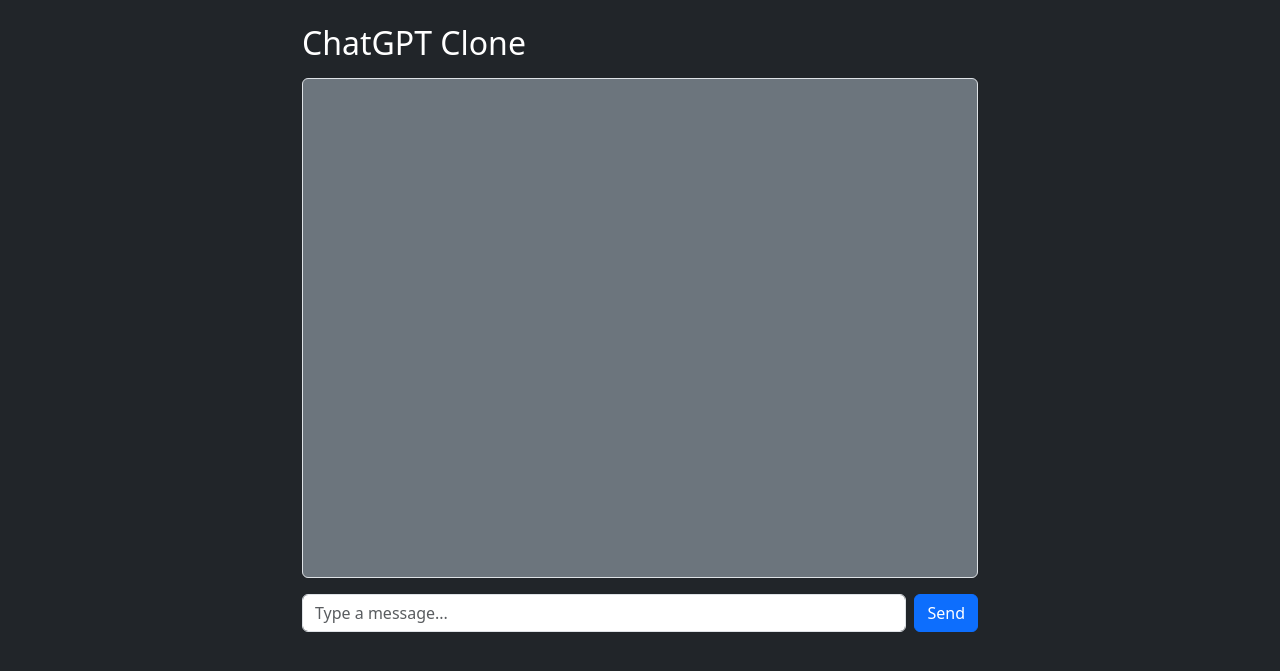
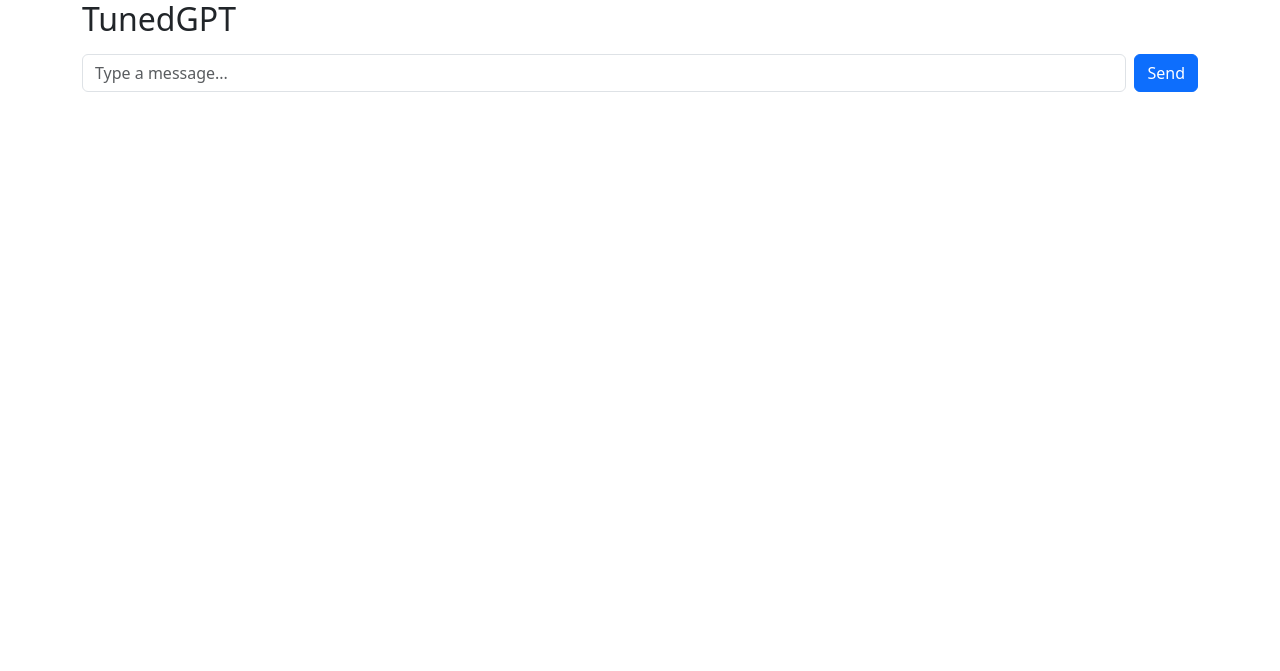
Before and after one commit to noahhumbert/TunedGPT, a Flask app: template app/templates/chat.html in a window 1280 px wide. Shown: the top 671 px of the page. Run offline with Flask 3, Linux system fonts and the light colour scheme; the template is opened without the code that fills it, so the values that code supplies are empty; some libraries are stand-ins or nearby versions.

Commit message:
edited template

```diff
--- a/app/templates/chat.html
+++ b/app/templates/chat.html
@@ -2,24 +2,25 @@
 <html lang="en">
 <head>
     <meta charset="UTF-8">
-    <title>ChatGPT Style Chat</title>
+    <title>TunedGPT</title>
     <link rel="stylesheet" href="{{ url_for('static', filename='css/bootstrap.min.css') }}">
     <link rel="stylesheet" href="{{ url_for('static', filename='css/custom.css') }}">
 </head>
-<body class="bg-dark text-white">
-<div class="container py-4" style="max-width: 700px;">
-    <h2 class="mb-3">ChatGPT Clone</h2>
-
-    <div id="chat-window" class="border rounded p-3 mb-3 bg-secondary" style="height: 500px; overflow-y: auto;">
-        <!-- Messages appear here -->
+<body>
+    <!-- ChatGPT UI -->
+    <div class="container">
+        <div class="row">
+            <h2 class="mb-3">TunedGPT</h2>
         </div>
-
+        <div class="row">
             <form id="chat-form" class="d-flex">
                 <input type="text" id="user-input" class="form-control me-2" placeholder="Type a message...">
                 <button class="btn btn-primary" type="submit">Send</button>
             </form>
         </div>
+    </div>
 
+    <!-- Bootstrap JS -->
     <script src="{{ url_for('static', filename='js/bootstrap.bundle.min.js') }}"></script>
 </body>
 </html>
--- a/app/templates/home.html
+++ /dev/null
@@ -1 +0,0 @@
-<h1>test</h1>
```
Also changed, not shown: app/routes/chat_route.py (+10 -13 lines). Lines whose indentation alone changed are shown as unchanged.
